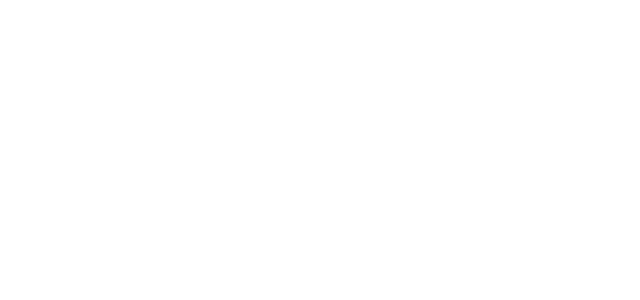
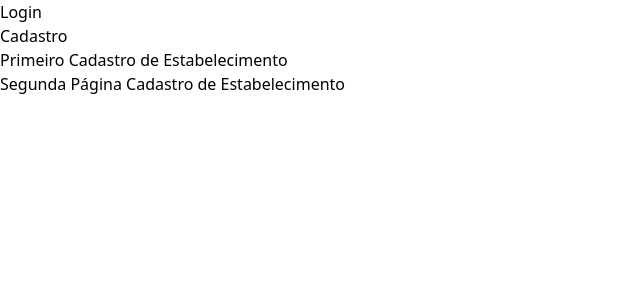
Before and after one commit to VINNE7/chefaofront, a React (Vite) app: page / in a window 1280 px wide. Before the commit this address had no page. Shown: the top 300 px of the page, without its empty margins (0-640 px from the left). Built offline with nearby package versions, Linux system fonts and the light colour scheme.

Commit message:
add routes and homepage for dev usage

```diff
--- a/src/pages/firstStablishmentSignup/index.tsx
+++ b/src/pages/firstStablishmentSignup/index.tsx
@@ -0,0 +1,5 @@
+export default function FirstStablishmentSignup(){
+  return(
+    <> Hello World </>
+  )
+}
--- /dev/null
+++ b/src/pages/homepage/index.tsx
@@ -0,0 +1,10 @@
+export default function Home(){
+  return(
+    <div className="flex flex-col">
+    <a href="/login">Login</a>
+    <a href="/signup">Cadastro</a>
+    <a href="/firstStablishmentSignup">Primeiro Cadastro de Estabelecimento</a>
+    <a href="/secondStablishmentSignup">Segunda Página Cadastro de Estabelecimento</a>
+    </div>
+  )
+}
--- a/src/pages/login/index.tsx
+++ b/src/pages/login/index.tsx
@@ -0,0 +1,5 @@
+export default function Login(){
+  return(
+    <> Hello World </>
+  )
+}
--- a/src/pages/secondStablishmentSignup/index.tsx
+++ b/src/pages/secondStablishmentSignup/index.tsx
@@ -0,0 +1,5 @@
+export default function SecondStablishmentSignup(){
+  return(
+    <> Hello World </>
+  )
+}
--- a/src/pages/signup/index.tsx
+++ b/src/pages/signup/index.tsx
@@ -0,0 +1,5 @@
+export default function Signup(){
+  return(
+    <> Hello World </>
+  )
+}
--- a/src/routes/index.tsx
+++ b/src/routes/index.tsx
@@ -1,8 +1,20 @@
 import { Routes, Route, Link } from "react-router-dom";
+import FirstStablishmentSignup from "../pages/firstStablishmentSignup";
+import Home from "../pages/homepage";
+import Login from "../pages/login";
+import SecondStablishmentSignup from "../pages/secondStablishmentSignup";
+import Signup from "../pages/signup";
 
 
 export default function RoutesComponent(){
   return(
-    <Routes></Routes>
+    <Routes>
+      <Route path="" element={<Home/>}></Route>
+      <Route path="/login" element={<Login/>}></Route>
+      <Route path="/signup" element={<Signup/>}></Route>
+      <Route path="/firstStablishmentSignup" element={<FirstStablishmentSignup/>}></Route>
+      <Route path="/secondStablishmentSignup" element={<SecondStablishmentSignup/>}></Route>
+
+    </Routes>
   )
 }
```
